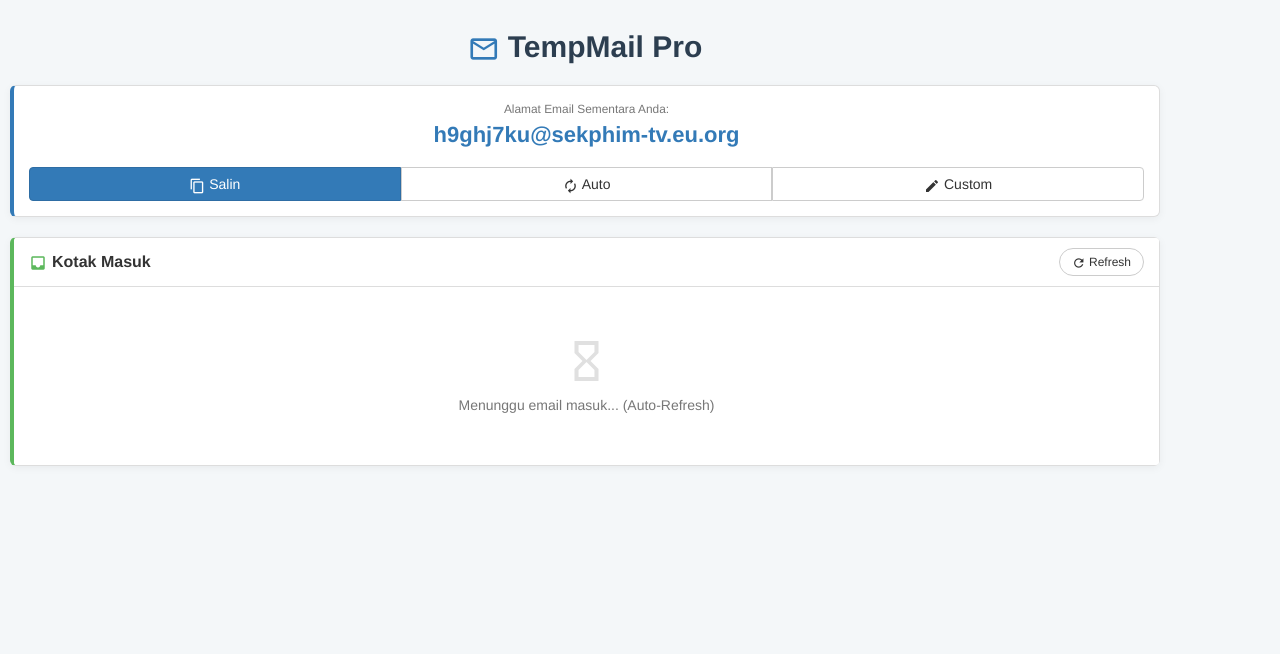
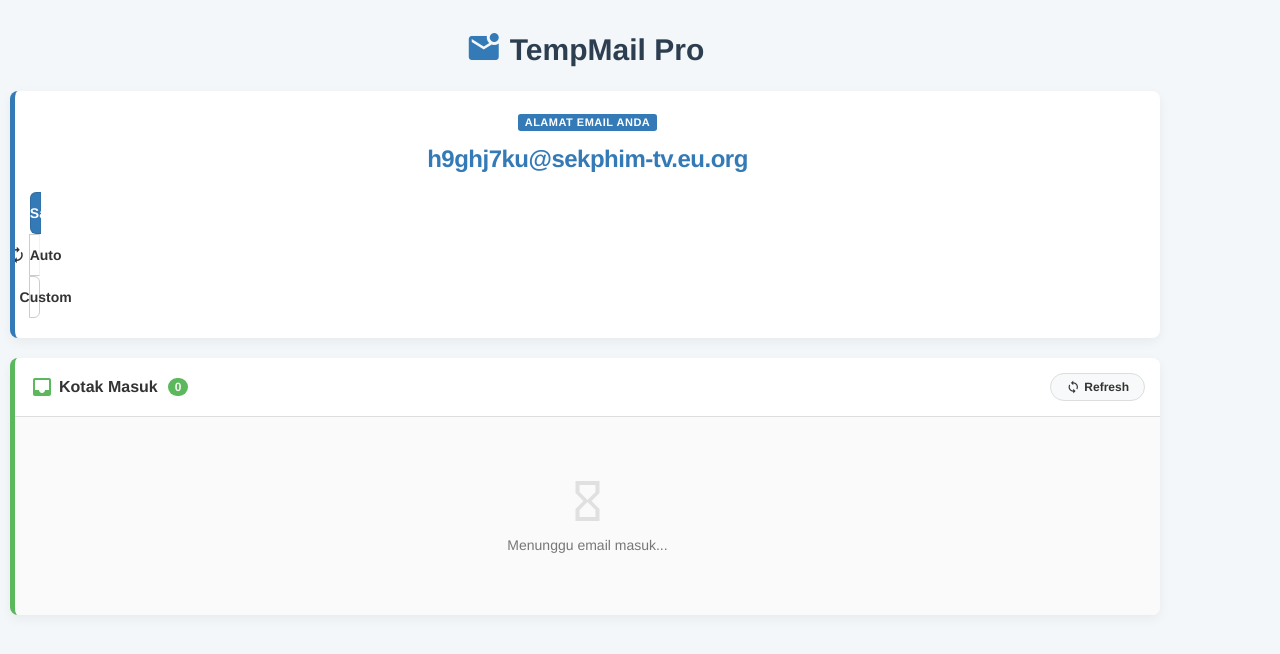
Before and after one commit to tamse94/Fake-mailv1, a Next.js app: page / in a window 1280 px wide. Shown: the top 654 px of the page. Built offline with nearby package versions, Linux system fonts and the light colour scheme.

Commit message:
Update index.js

```diff
--- a/pages/index.js
+++ b/pages/index.js
@@ -2,36 +2,43 @@
 import Head from 'next/head';
 import config from '../config.json';
 
-// --- FUNGSI DECODER CANGGIH DARI KAMU ---
+// --- DECODER QUOTED-PRINTABLE (ANTI KODE ANEH) ---
 const processEmailContent = (rawText) => {
-  if (!rawText) return "<html><body><p style='color:#999; text-align:center;'>Tidak ada konten pesan.</p></body></html>";
+  if (!rawText) return "<html><body><p style='color:#999; text-align:center; padding:20px;'>Isi pesan kosong.</p></body></html>";
   let content = rawText;
+
+  // 1. Bongkar Enkripsi Quoted-Printable (=20, =3D, dll)
   try {
-    content = content
-      .replace(/=\r\n/g, '').replace(/=\n/g, '')
-      .replace(/=([0-9A-F]{2})=([0-9A-F]{2})=([0-9A-F]{2})/gi, (m, h1, h2, h3) => decodeURIComponent(`%${h1}%${h2}%${h3}`))
-      .replace(/=([0-9A-F]{2})=([0-9A-F]{2})/gi, (m, h1, h2) => decodeURIComponent(`%${h1}%${h2}`))
-      .replace(/=([0-9A-F]{2})/gi, (m, hex) => {
-        if (hex === '3D') return '=';
-        if (hex === '20') return ' ';
-        return String.fromCharCode(parseInt(hex, 16));
-      });
-  } catch (e) {}
+    // Hapus soft line breaks (=\r\n atau =\n)
+    content = content.replace(/=\r?\n/g, '');
+    // Ubah format =XX menjadi %XX agar bisa dibaca JavaScript
+    content = content.replace(/=([0-9A-F]{2})/gi, '%$1');
+    // Decode menjadi teks asli (termasuk emoji)
+    content = decodeURIComponent(content);
+  } catch (e) {
+    // Fallback jika gagal
+    try { content = unescape(content); } catch(ex){}
+  }
 
+  // 2. Ekstrak hanya bagian HTML
   const htmlStart = content.search(/<!DOCTYPE|<html|<body|<div/i);
   if (htmlStart !== -1) {
     content = content.substring(htmlStart);
   } else {
-    const parts = content.split('Content-Type: text/html');
+    // Cari bagian text/html jika tersembunyi di dalam boundary
+    const parts = content.split(/Content-Type:\s*text\/html/i);
     if (parts.length > 1) {
-      let bodyPart = parts[1].replace(/Content-Transfer-Encoding:.*?\n\n/s, '');
+      let bodyPart = parts[1].replace(/Content-Transfer-Encoding:.*?\r?\n\r?\n/is, '');
       const firstTag = bodyPart.search(/</);
       if (firstTag !== -1) content = bodyPart.substring(firstTag);
     }
   }
-  content = content.replace(/--[a-zA-Z0-9._-]+--\s*$/, '');
 
-  const baseTag = '<base target="_blank"><style>body{margin:0; padding:10px; font-family:"Open Sans",Arial,sans-serif; font-size:14px; word-wrap:break-word;} img{max-width:100%; height:auto;} table{max-width:100%;}</style>';
+  // Bersihkan sisa ekor email
+  content = content.replace(/--[a-zA-Z0-9._-]+--\s*$/g, '');
+
+  // 3. Inject CSS agar tampil sempurna dan bersih di iFrame
+  const baseTag = '<base target="_blank"><style>body{margin:0; padding:12px; font-family:"Helvetica Neue",Helvetica,Arial,sans-serif; font-size:14px; color:#333; background:#fff; word-wrap:break-word;} img{max-width:100%; height:auto; border-radius:4px;} table{max-width:100% !important;} a{color:#337ab7; text-decoration:none;}</style>';
 
   if (content.includes('<head>')) {
     content = content.replace('<head>', '<head>' + baseTag);
@@ -41,7 +48,7 @@
   return content;
 };
 
-// --- KOMPONEN UTAMA UI ---
+// --- KOMPONEN UTAMA ---
 export default function Home() {
   const [email, setEmail] = useState('');
   const [inbox, setInbox] = useState([]);
@@ -59,7 +66,7 @@
   const saveToStorage = (newEmail) => {
     localStorage.setItem('saved_email', newEmail);
     setEmail(newEmail);
-    setInbox([]);
+    setInbox([]); // Kosongkan inbox hanya saat ganti email
     setShowCustom(false);
     setCustomInput('');
   };
@@ -70,17 +77,20 @@
     setTimeout(() => setCopyStatus('Salin'), 2000);
   };
 
-  const fetchInbox = async () => {
+  // Fungsi Fetch API (Parameter isSilent agar tidak berkedip saat auto-refresh)
+  const fetchInbox = async (isSilent = false) => {
     if (!email) return;
-    setLoading(true);
+    if (!isSilent) setLoading(true);
     try {
       const res = await fetch(`/api/get-emails?address=${email}`);
       const data = await res.json();
-      if (Array.isArray(data)) setInbox(data);
+      if (Array.isArray(data)) {
+        setInbox(data);
+      }
     } catch (err) {
-      console.error(err);
+      console.error("Gagal mengambil email");
     }
-    setLoading(false);
+    if (!isSilent) setLoading(false);
   };
 
   useEffect(() => {
@@ -88,48 +98,45 @@
     if (saved) setEmail(saved); else generateRandom();
   }, []);
 
+  // Auto-refresh di background tanpa mengganggu tampilan
   useEffect(() => {
     if (!email) return;
-    const interval = setInterval(fetchInbox, 10000);
+    const interval = setInterval(() => fetchInbox(true), 10000);
     return () => clearInterval(interval);
   }, [email]);
 
-  const panelStyle = {
-    boxShadow: '0 2px 8px rgba(0,0,0,0.05)',
-    borderLeft: '4px solid #337ab7',
-    borderRadius: '6px'
-  };
-
   return (
-    <div className="content-wrapper" style={{ backgroundColor: '#f4f7f9', minHeight: '100vh', paddingBottom: '30px' }}>
+    <div className="main-bg">
       <Head>
         <title>{config.sitename}</title>
+        <meta name="viewport" content="width=device-width, initial-scale=1, maximum-scale=1, user-scalable=0"/>
       </Head>
 
-      <div className="container trim-box">
-        <div className="text-center" style={{ marginTop: '20px', marginBottom: '20px' }}>
-          <h2 style={{ fontWeight: '700', color: '#2c3e50' }}>
-            <span className="material-icons" style={{ verticalAlign: 'middle', marginRight: '8px', fontSize: '32px', color: '#337ab7' }}>mail_outline</span>
+      <div className="container trim-box wrapper-mobile">
+        <div className="text-center header-title">
+          <h2 style={{ fontWeight: '800', color: '#2c3e50', margin: '0' }}>
+            <span className="material-icons" style={{ verticalAlign: 'bottom', marginRight: '8px', fontSize: '36px', color: '#337ab7' }}>mark_email_unread</span>
             {config.sitename}
           </h2>
         </div>
 
-        <div className="panel panel-default" style={panelStyle}>
-          <div className="panel-body text-center">
-            <p className="text-muted small" style={{ marginBottom: '5px' }}>Alamat Email Sementara Anda:</p>
-            <h3 style={{ wordBreak: 'break-all', fontWeight: '700', color: '#337ab7', marginTop: '0', marginBottom: '20px', fontSize: '22px' }}>
-              {email || 'Memuat...'}
+        {/* --- KOTAK IDENTITAS EMAIL --- */}
+        <div className="panel panel-default shadow-panel custom-border-blue">
+          <div className="panel-body text-center" style={{ padding: '20px 15px' }}>
+            <span className="label label-primary" style={{ fontSize: '11px', letterSpacing: '0.5px' }}>ALAMAT EMAIL ANDA</span>
+            <h3 className="email-text">
+              {email || 'Menyiapkan...'}
             </h3>
 
-            <div className="btn-group btn-group-justified">
+            <div className="btn-group btn-group-justified action-buttons">
               <a href="#" className="btn btn-primary" onClick={(e) => { e.preventDefault(); handleCopy(); }}>
-                <span className="material-icons" style={{ fontSize: '16px', verticalAlign: 'middle' }}>content_copy</span> {copyStatus}
+                <span className="material-icons">content_copy</span> {copyStatus}
               </a>
               <a href="#" className="btn btn-default" onClick={(e) => { e.preventDefault(); generateRandom(); }}>
-                <span className="material-icons" style={{ fontSize: '16px', verticalAlign: 'middle' }}>autorenew</span> Auto
+                <span className="material-icons">autorenew</span> Auto
               </a>
               <a href="#" className="btn btn-default" onClick={(e) => { e.preventDefault(); setShowCustom(!showCustom); }}>
-                <span className="material-icons" style={{ fontSize: '16px', verticalAlign: 'middle' }}>edit</span> Custom
+                <span className="material-icons">edit</span> Custom
               </a>
             </div>
 
@@ -138,13 +145,13 @@
                 <input
                   type="text"
                   className="form-control"
-                  placeholder="Ketik nama (misal: bos123)"
+                  placeholder="Ketik nama (tanpa @)"
                   value={customInput}
                   onChange={(e) => setCustomInput(e.target.value.toLowerCase().replace(/[^a-z0-9]/g, ''))}
                 />
                 <span className="input-group-btn">
                   <button className="btn btn-success" onClick={() => saveToStorage(`${customInput}@${config.domain}`)}>
-                    <span className="material-icons" style={{ fontSize: '16px', verticalAlign: 'middle' }}>check</span> Buat
+                    <span className="material-icons" style={{ fontSize: '16px', verticalAlign: 'middle' }}>check</span> Set
                   </button>
                 </span>
               </div>
@@ -152,53 +159,86 @@
           </div>
         </div>
 
-        <div className="panel panel-default" style={{ ...panelStyle, borderLeft: '4px solid #5cb85c' }}>
-          <div className="panel-heading" style={{ display: 'flex', justifyContent: 'space-between', alignItems: 'center', backgroundColor: '#fff' }}>
-            <b style={{ fontSize: '16px' }}>
-              <span className="material-icons" style={{ verticalAlign: 'middle', marginRight: '5px', fontSize: '18px', color: '#5cb85c' }}>inbox</span>
-              Kotak Masuk
-            </b>
-            <button className="btn btn-sm btn-default" onClick={fetchInbox} disabled={loading} style={{ borderRadius: '20px', padding: '4px 12px' }}>
-              <span className="material-icons" style={{ fontSize: '14px', verticalAlign: 'middle' }}>refresh</span> {loading ? 'Cek...' : 'Refresh'}
+        {/* --- KOTAK INBOX --- */}
+        <div className="panel panel-default shadow-panel custom-border-green" style={{ marginTop: '20px' }}>
+          <div className="panel-heading inbox-header">
+            <div>
+              <span className="material-icons" style={{ verticalAlign: 'middle', marginRight: '5px', color: '#5cb85c' }}>inbox</span>
+              <b style={{ fontSize: '16px', verticalAlign: 'middle' }}>Kotak Masuk</b>
+              <span className="badge" style={{ backgroundColor: '#5cb85c', marginLeft: '10px', verticalAlign: 'middle' }}>
+                {inbox.length}
+              </span>
+            </div>
+            <button className="btn btn-sm btn-default btn-refresh" onClick={() => fetchInbox(false)} disabled={loading}>
+              <span className="material-icons" style={{ fontSize: '14px' }}>sync</span> {loading ? 'Cek...' : 'Refresh'}
             </button>
           </div>
 
-          <div className="list-group">
+          <div className="list-group" style={{ margin: '0' }}>
             {inbox.length === 0 ? (
-              <div className="list-group-item text-center text-muted" style={{ padding: '50px 20px' }}>
+              <div className="list-group-item text-center text-muted empty-state">
                 <span className="material-icons" style={{ fontSize: '48px', color: '#e0e0e0', display: 'block', marginBottom: '10px' }}>hourglass_empty</span>
-                Menunggu email masuk... (Auto-Refresh)
+                Menunggu email masuk...
               </div>
             ) : (
-              inbox.map((msg, index) => (
-                <div key={index} className="list-group-item" style={{ borderLeft: 'none', borderRight: 'none' }}>
-                  <div style={{ display: 'flex', alignItems: 'center', marginBottom: '5px' }}>
-                    <span className="material-icons" style={{ fontSize: '18px', color: '#888', marginRight: '5px' }}>account_circle</span>
-                    <span className="small text-muted" style={{ fontWeight: '600' }}>{msg.sender}</span>
+              inbox.map((msg) => (
+                <div key={msg.id || msg.created_at} className="list-group-item email-item">
+                  <div className="email-meta">
+                    <span className="material-icons">account_circle</span>
+                    <b>{msg.sender}</b>
                   </div>
-                  <h4 className="list-group-item-heading" style={{ fontWeight: '700', fontSize: '16px', marginTop: '5px' }}>
+                  <h4 className="list-group-item-heading email-subject">
                     {msg.subject}
                   </h4>
 
                   <iframe
+                    title={`Email from ${msg.sender}`}
                     srcDoc={processEmailContent(msg.body)}
                     sandbox="allow-same-origin allow-popups allow-popups-to-escape-sandbox"
-                    style={{
-                      width: '100%',
-                      height: '350px',
-                      border: '1px solid #eee',
-                      borderRadius: '4px',
-                      marginTop: '10px',
-                      backgroundColor: '#fafafa'
-                    }}
+                    className="email-iframe"
                   />
                 </div>
               ))
             )}
           </div>
         </div>
+      </div>
 
-      </div>
+      {/* --- CSS KHUSUS --- */}
+      <style jsx global>{`
+        body { background-color: #f4f7f9; }
+        .main-bg { min-height: 100vh; padding-top: 20px; padding-bottom: 40px; }
+
+        /* Memaksimalkan layar di HP agar dempet (tight layout) */
+        @media (max-width: 768px) {
+          .wrapper-mobile { padding-left: 10px !important; padding-right: 10px !important; }
+        }
+
+        .header-title { margin-bottom: 25px; }
+        .shadow-panel { box-shadow: 0 4px 12px rgba(0,0,0,0.05); border: none; border-radius: 8px; overflow: hidden; }
+        .custom-border-blue { border-left: 5px solid #337ab7; }
+        .custom-border-green { border-left: 5px solid #5cb85c; }
+
+        .email-text { word-break: break-all; font-weight: 700; color: #337ab7; margin: 15px 0 20px 0; font-size: 24px; letter-spacing: -0.5px; }
+
+        .action-buttons .btn { border-radius: 6px; font-weight: 600; display: flex; align-items: center; justify-content: center; gap: 4px; padding: 10px 0; }
+        .action-buttons .material-icons { font-size: 18px; }
+        .action-buttons .btn:not(:last-child) { border-right: 1px solid rgba(0,0,0,0.05); }
+
+        .inbox-header { display: flex; justify-content: space-between; align-items: center; background-color: #fff !important; border-bottom: 1px solid #eee; padding: 15px; }
+        .btn-refresh { border-radius: 20px; padding: 4px 15px; font-weight: 600; display: flex; align-items: center; gap: 4px; background: #f8f9fa; border: 1px solid #ddd; }
+        .btn-refresh:hover { background: #eee; }
+
+        .empty-state { padding: 60px 20px; background-color: #fafafa; border: none; }
+
+        .email-item { padding: 20px; border-left: none; border-right: none; border-radius: 0; border-bottom: 1px solid #eee; }
+        .email-item:last-child { border-bottom: none; }
+        .email-meta { display: flex; align-items: center; gap: 6px; color: #666; font-size: 13px; margin-bottom: 8px; }
+        .email-meta .material-icons { font-size: 18px; color: #bbb; }
+        .email-subject { font-weight: 700; font-size: 18px; margin-bottom: 15px; color: #222; }
+
+        .email-iframe { width: 100%; height: 400px; border: 1px solid #eaebec; border-radius: 6px; background-color: #fdfdfd; display: block; }
+      `}</style>
     </div>
   );
 }
```
